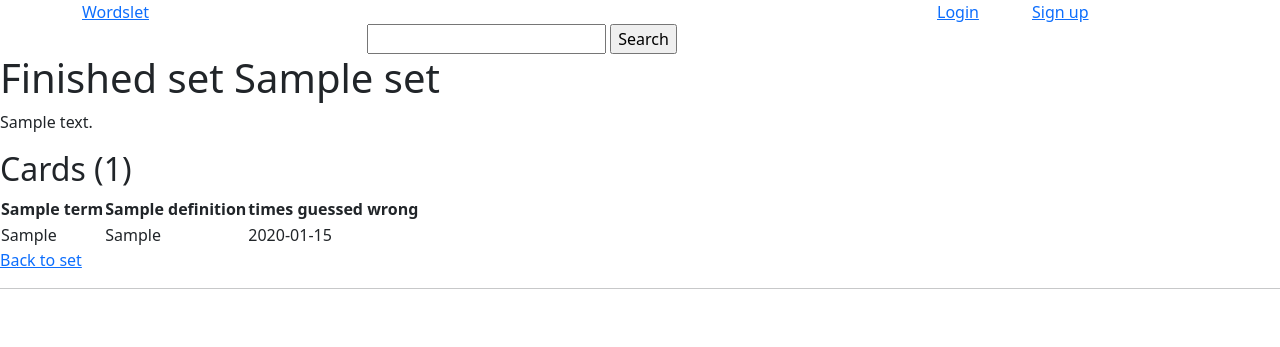
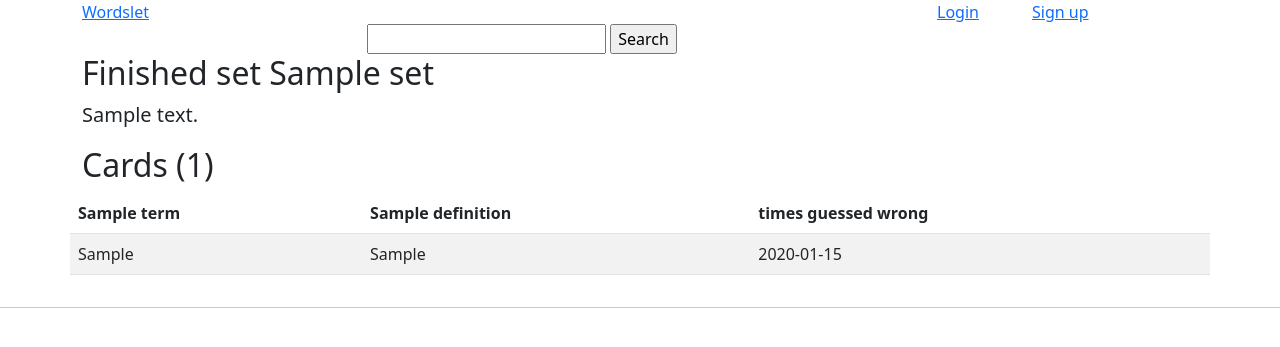
Before and after one commit to seirepo/tietokantasovellus-kesa-2022, a Flask app: template templates/finish.html in a window 1280 px wide. Shown: the top 347 px of the page. Run offline with Flask 2, Linux system fonts and the light colour scheme; the template is opened without the code that fills it: most values are stand-ins (such as "Sample title", 1, 10 or a date in 2020); some libraries are stand-ins or nearby versions.

Commit message:
Edit finish.html

```diff
--- a/templates/finish.html
+++ b/templates/finish.html
@@ -2,6 +2,39 @@
 {% block title %}Play{% endblock %}
 {% block content %}
 
+<div class="container">
+    <div class="row">
+        <div class="col-8">
+            <p class="h2">Finished set {{ set.name }}</p>
+            <p class="lead">{{ set.description }}</p>
+        </div>
+
+    </div>
+    <div class="row">
+        <p class="h2">Cards ({{ card_count }})</p>
+
+        <table class="table table-striped">
+            <thead>
+                <tr>
+                    <th>{{ set.term }}</th>
+                    <th>{{ set.definition }}</th>
+                    <th>times guessed wrong</th>
+                </tr>
+            </thead>
+            {% for card in results %}
+            <tbody>
+                <tr>
+                    <td>{{ card.word1 }}</td>
+                    <td>{{ card.word2 }}</td>
+                    <td>{{ card.times_guessed_wrong }}</td>
+                </tr>
+            </tbody>
+            {% endfor %}
+        </table>
+    </div>
+</div>
+
+<!--
 <h1>Finished set {{ set.name }}</h1>
 <p>{{ set.description }}</p>
 
@@ -23,4 +56,6 @@
 </table>
 
 <a href="/set/{{ set.id }}">Back to set</a>
+-->
+
 {% endblock %}
```
